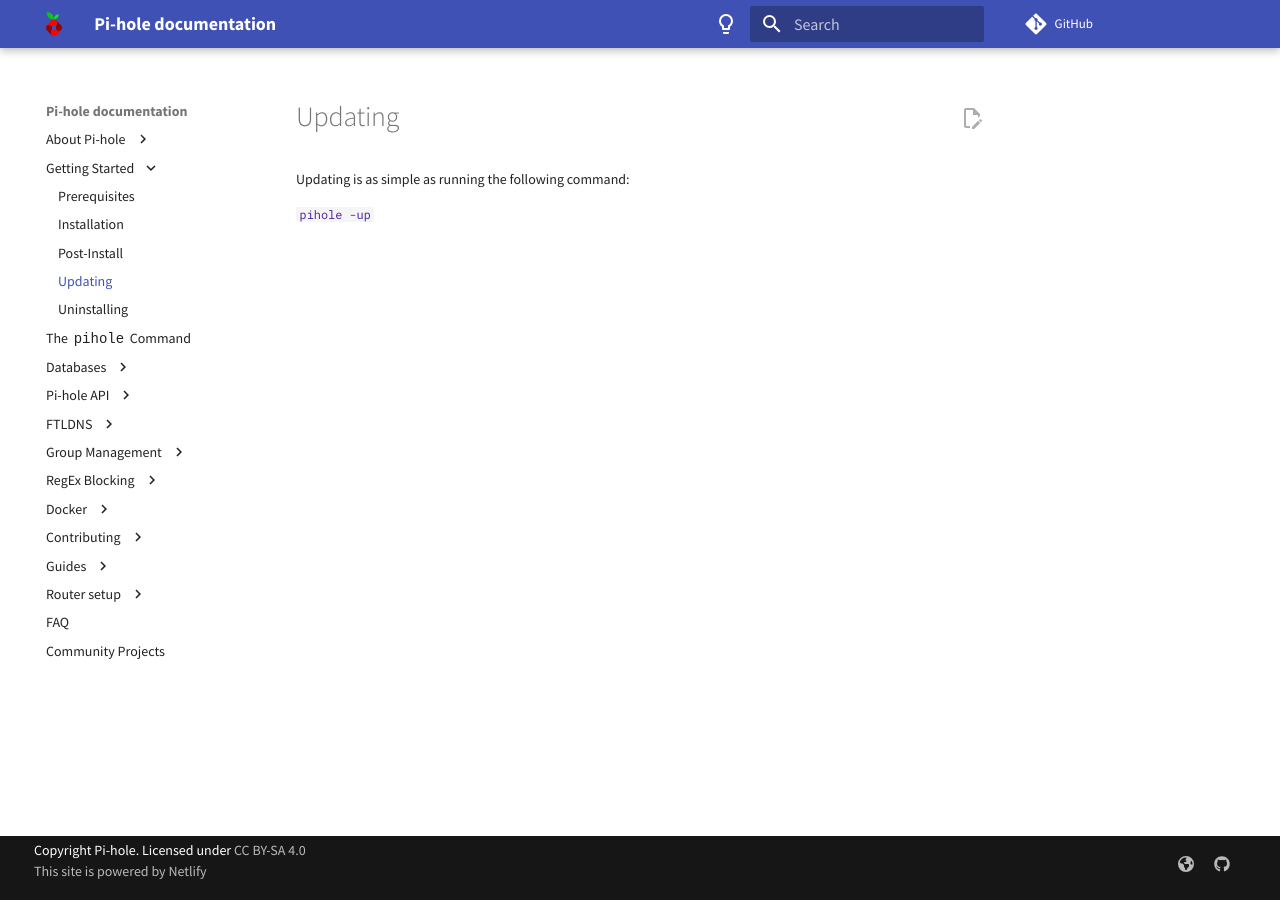
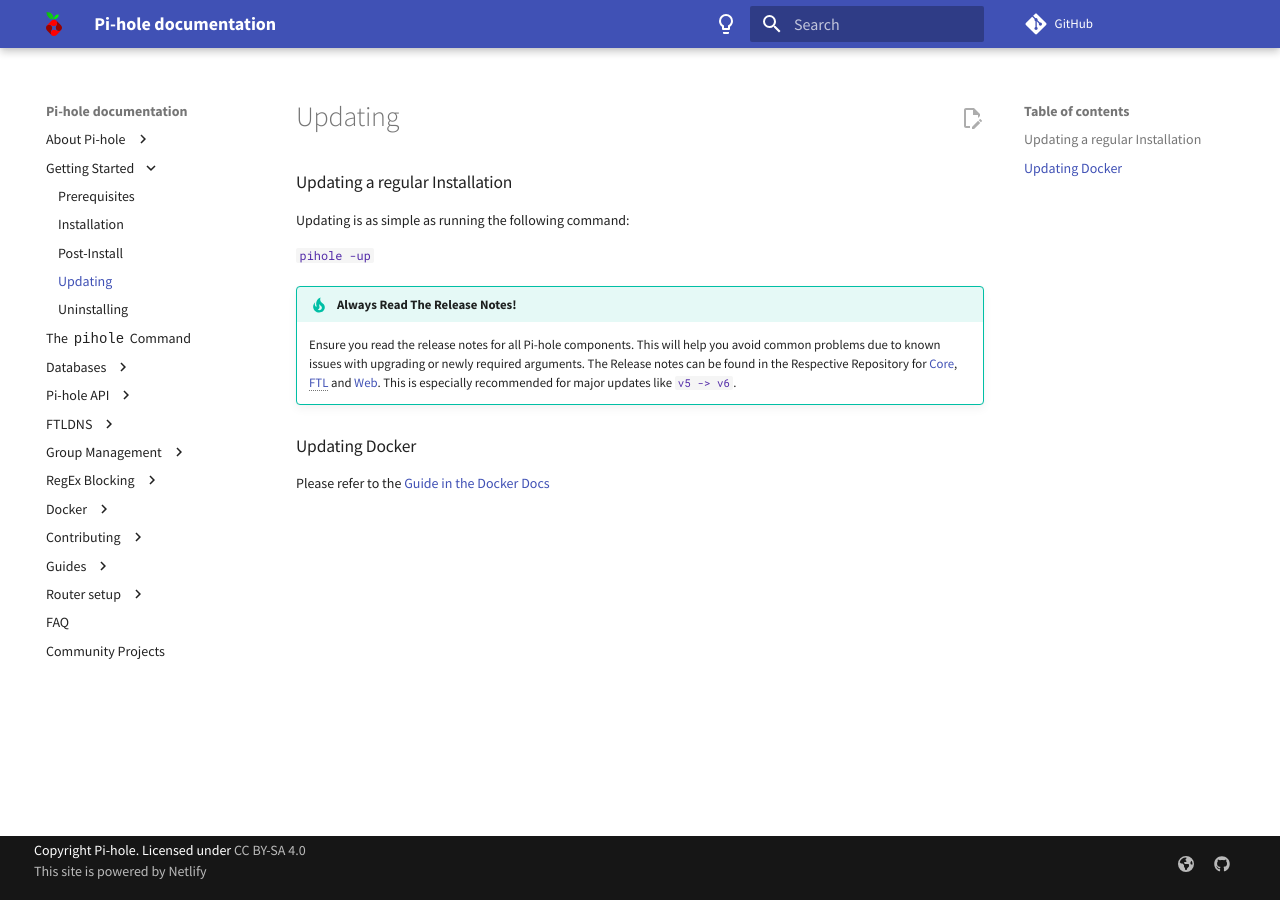
Before and after one commit to pi-hole/docs, an MkDocs documentation site: the page built from docs/main/update.md, in a window 1280 px wide. Built offline with MkDocs 1.6.1 and Material for MkDocs 9.7.7, drawn with Linux system fonts in a browser that asks for light colours; comment, search, counter and statistics services are not loaded.

Commit message:
Read the changelog when updating
Signed-off-by: darkexplosiveqwx <the.qwx.channel@gmail.com>

```diff
--- a/docs/main/update.md
+++ b/docs/main/update.md
@@ -1,3 +1,13 @@
+### Updating a regular Installation
+
 Updating is as simple as running the following command:
 
 `pihole -up`
+
+!!! tip "Always Read The Release Notes!"
+    Ensure you read the release notes for all Pi-hole components. This will help you avoid common problems due to known issues with upgrading or newly required arguments. The Release notes can be found in the Respective Repository for [Core](https://github.com/pi-hole/pi-hole/releases), [FTL](https://github.com/pi-hole/FTL/releases) and [Web](https://github.com/pi-hole/web/releases). This is especially recommended for major updates like `v5 -> v6`.
+
+
+### Updating Docker
+
+Please refer to the [Guide in the Docker Docs](../docker/upgrading/index.md)
```
